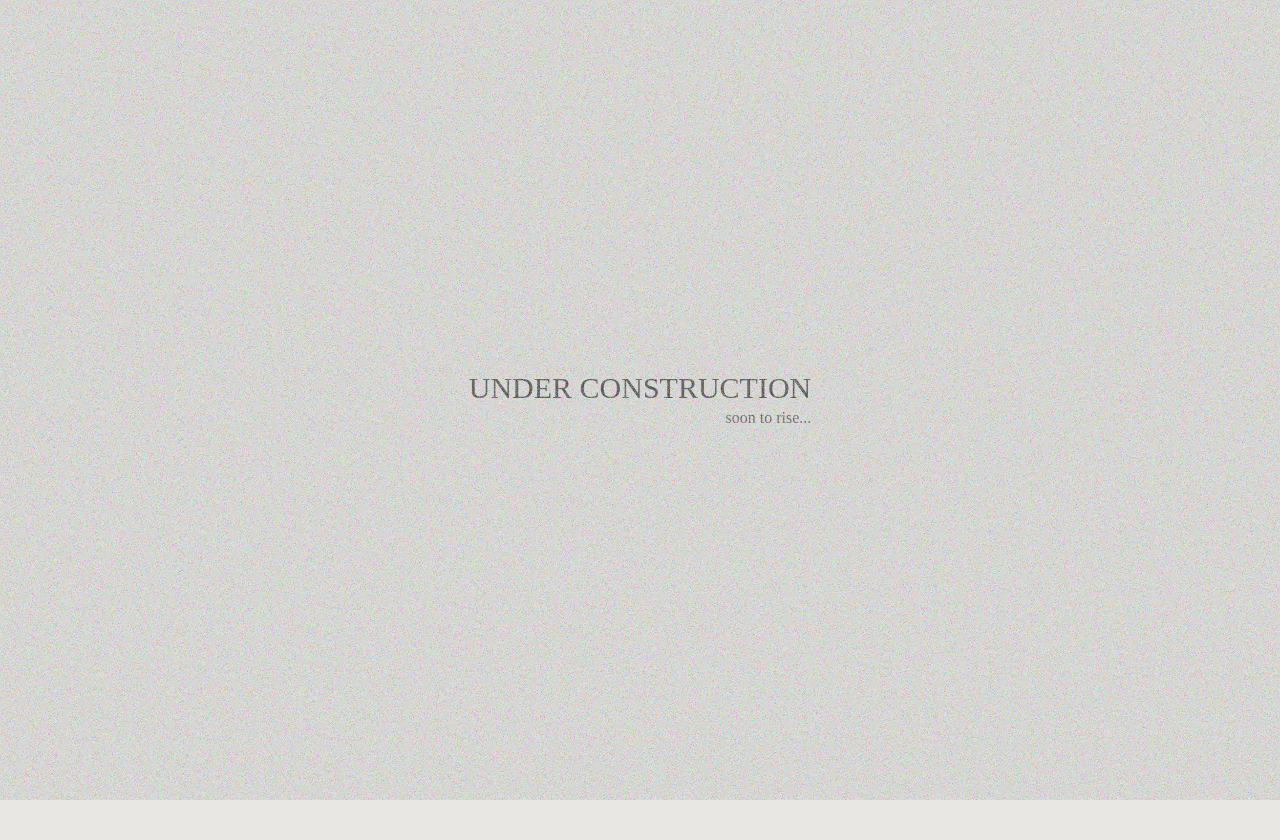
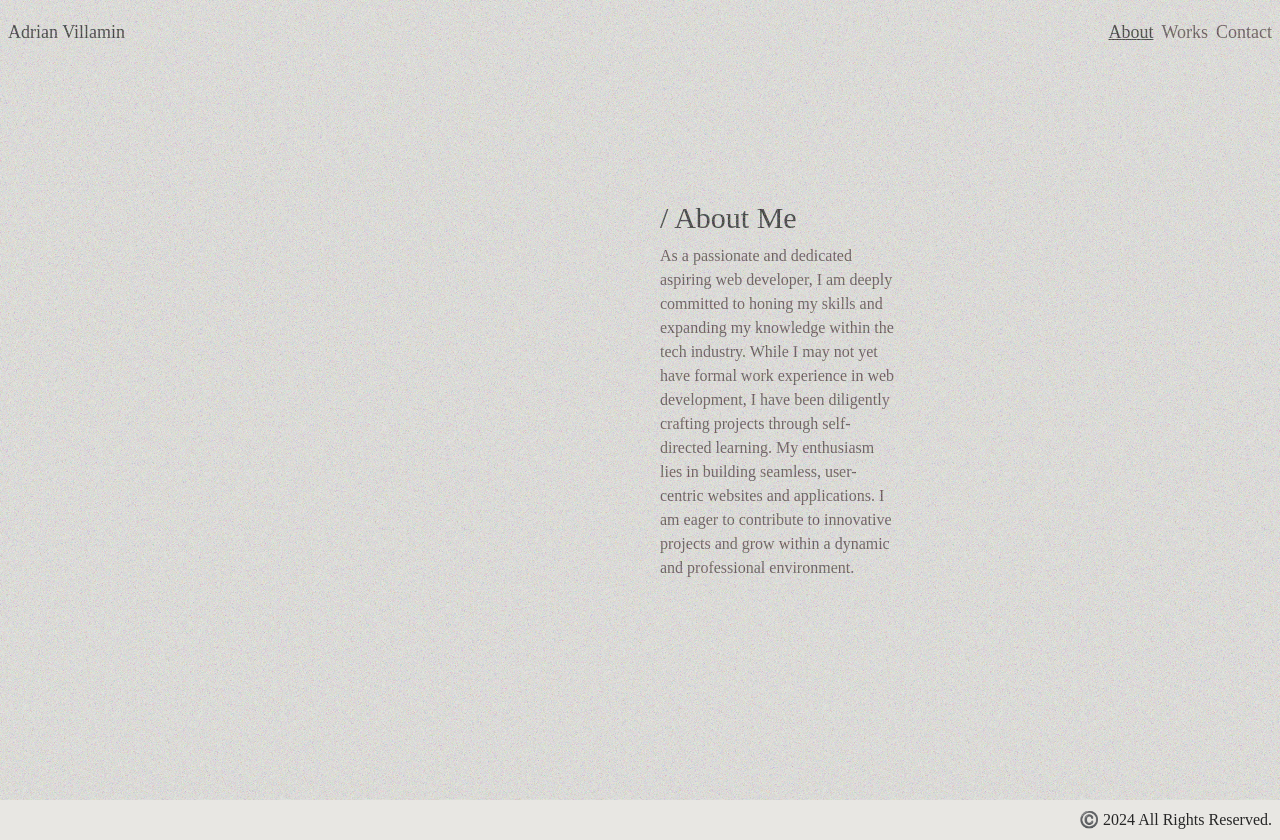
Before and after one commit to adrian92612/portfolio, a React (Vite) app: page / in a window 1280 px wide. Before the commit the page ends 800 px from the top, so only its background shows below. Built offline with nearby package versions, Linux system fonts and the light colour scheme; a web font is replaced by a local one.

Commit message:
added header. added works, contact, notfound pages.

```diff
--- a/package.json
+++ b/package.json
@@ -12,7 +12,8 @@
   "dependencies": {
     "react": "^18.3.1",
     "react-dom": "^18.3.1",
-    "react-icons": "^5.3.0"
+    "react-icons": "^5.3.0",
+    "react-router-dom": "^6.26.2"
   },
   "devDependencies": {
     "@eslint/js": "^9.11.1",
--- a/src/App.tsx
+++ b/src/App.tsx
@@ -1,27 +1,22 @@
+import { BrowserRouter as Router, Routes, Route } from "react-router-dom";
+import Layout from "./Layout";
+import Home from "./components/home";
+import Works from "./components/works";
+import Contact from "./components/contact";
+import NotFound from "./components/not-found";
+
 function App() {
   return (
-    <>
-      {/* <div className="fixed inset-0 w-full h-full opacity-30">
-        <svg viewBox="0 0 250 250" xmlns="http://www.w3.org/2000/svg">
-          <filter id="noiseFilter">
-            <feTurbulence
-              type="fractalNoise"
-              baseFrequency="3"
-              numOctaves="3"
-              stitchTiles="stitch"
-            />
-          </filter>
-
-          <rect width="100%" height="100%" filter="url(#noiseFilter)" />
-        </svg>
-      </div> */}
-      <div className="grid place-items-center h-screen">
-        <div>
-          <h1 className="text-3xl text-center">UNDER CONSTRUCTION</h1>
-          <p className="text-textColor2 text-right">soon to rise...</p>
-        </div>
-      </div>
-    </>
+    <Router>
+      <Routes>
+        <Route path="/" element={<Layout />}>
+          <Route index element={<Home />} />
+          <Route path="/works" element={<Works />} />
+          <Route path="/contact" element={<Contact />} />
+          <Route path="/*" element={<NotFound />} />
+        </Route>
+      </Routes>
+    </Router>
   );
 }
 
--- /dev/null
+++ b/src/Layout.tsx
@@ -0,0 +1,16 @@
+import { Outlet } from "react-router-dom";
+import Header from "./components/header";
+
+export default function Layout() {
+  return (
+    <div>
+      <Header />
+      <main className="grid min-h-screen">
+        <Outlet />
+      </main>
+      <footer className="flex items-center justify-end p-2">
+        <p>©️ 2024 All Rights Reserved.</p>
+      </footer>
+    </div>
+  );
+}
--- /dev/null
+++ b/src/components/contact.tsx
@@ -0,0 +1,7 @@
+export default function Contact() {
+  return (
+    <div className="grid place-items-center">
+      <h2>CONTACTS PAGE...</h2>
+    </div>
+  );
+}
--- /dev/null
+++ b/src/components/header.tsx
@@ -0,0 +1,36 @@
+import { NavLink } from "react-router-dom";
+
+export default function Header() {
+  return (
+    <header className="h-16 fixed text-lg top-0 px-2 flex items-center justify-between w-full">
+      <h1>Adrian Villamin</h1>
+
+      <nav className="flex items-center gap-2">
+        <NavLink
+          to="/"
+          className={({ isActive }) =>
+            isActive ? "underline text-textColor" : "text-textColor2"
+          }
+        >
+          About
+        </NavLink>
+        <NavLink
+          to="/works"
+          className={({ isActive }) =>
+            isActive ? "underline text-textColor" : "text-textColor2"
+          }
+        >
+          Works
+        </NavLink>
+        <NavLink
+          to="/contact"
+          className={({ isActive }) =>
+            isActive ? "underline text-textColor" : "text-textColor2"
+          }
+        >
+          Contact
+        </NavLink>
+      </nav>
+    </header>
+  );
+}
--- /dev/null
+++ b/src/components/home.tsx
@@ -0,0 +1,17 @@
+export default function Home() {
+  return (
+    <div className="absolute pl-5 md:left-1/2 top-1/4 max-w-64 ">
+      <h1 className="text-3xl mb-2">/ About Me</h1>
+      <p className="text-textColor2">
+        As a passionate and dedicated aspiring web developer, I am deeply
+        committed to honing my skills and expanding my knowledge within the tech
+        industry. While I may not yet have formal work experience in web
+        development, I have been diligently crafting projects through
+        self-directed learning. My enthusiasm lies in building seamless,
+        user-centric websites and applications. I am eager to contribute to
+        innovative projects and grow within a dynamic and professional
+        environment.
+      </p>
+    </div>
+  );
+}
--- /dev/null
+++ b/src/components/not-found.tsx
@@ -0,0 +1,7 @@
+export default function NotFound() {
+  return (
+    <div className="grid place-items-center">
+      <h2>404 | Page Not Found</h2>
+    </div>
+  );
+}
--- /dev/null
+++ b/src/components/works.tsx
@@ -0,0 +1,7 @@
+export default function Works() {
+  return (
+    <div className="grid place-items-center">
+      <h2>WORKS PAGE...</h2>
+    </div>
+  );
+}
--- a/src/index.css
+++ b/src/index.css
@@ -12,21 +12,22 @@
 
 :root {
   --bg-color: hsl(45, 10%, 90%);
+  --text-color: hsl(0, 0%, 15%);
   --text-color2: hsl(0, 10%, 30%);
-  --text-color: hsl(0, 0%, 20%);
 }
 
 html,
 body {
-  @apply h-screen bg-bgColor text-textColor font-baskerville;
+  @apply min-h-full bg-bgColor text-textColor font-baskerville;
 }
 
 body::before {
   content: "";
-  position: absolute;
+  position: fixed;
   inset: 0;
   background-image: url("src/assets/noise.svg");
-  background-size: cover;
-  opacity: 0.8;
+  background-size: fill;
+  opacity: 0.6;
+  z-index: 1;
   pointer-events: none;
 }
```
Also changed, not shown: src/main.tsx (+7 -7 lines), 1 other file (tests, documents, lock files or other folders).
